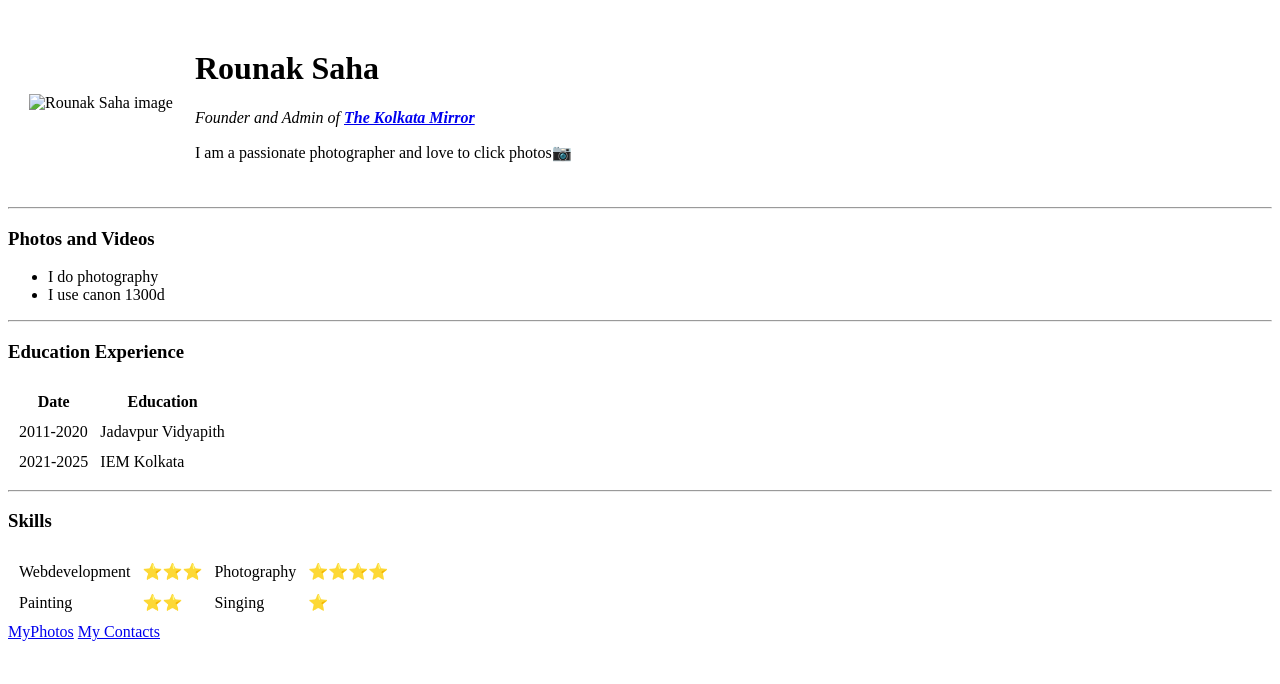
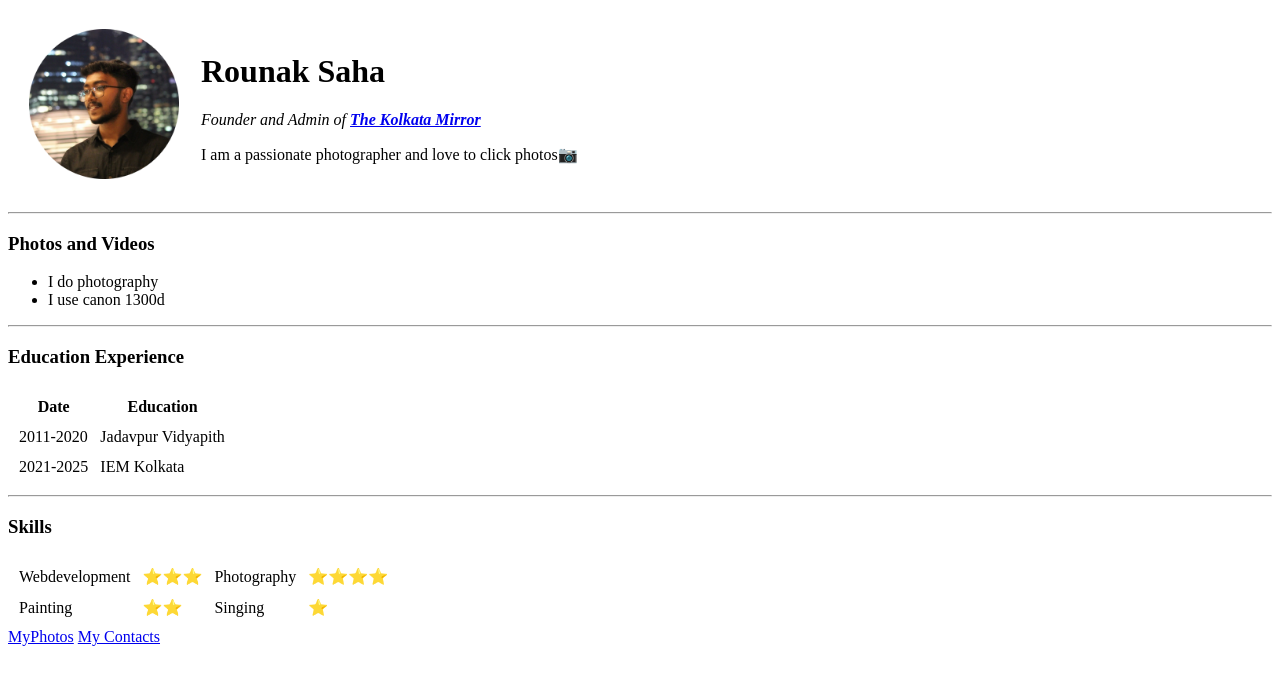
Before and after one commit to Rounaks2002/cv, a plain HTML site: page index.html in a window 1280 px wide. Drawn offline with Linux system fonts and the light colour scheme.

Commit message:
Update index.html

```diff
--- a/index.html
+++ b/index.html
@@ -9,7 +9,7 @@
 <body>
   <table cellspacing="20">
     <tr>
-      <td><img src="images/Rounak Saha-modified.png" width = 150px  alt="Rounak Saha image"></td>
+      <td><img src="Rounak Saha.png" width = 150px  alt="Rounak Saha image"></td>
       <td><h1>Rounak Saha</h1>
         <p><em>Founder and Admin of <strong><a href="https://www.instagram.com/the_kolkata_mirror/"> The Kolkata Mirror</a></strong></em></p>
         <p>I am a passionate photographer and love to click photos📷</p></td>
```
